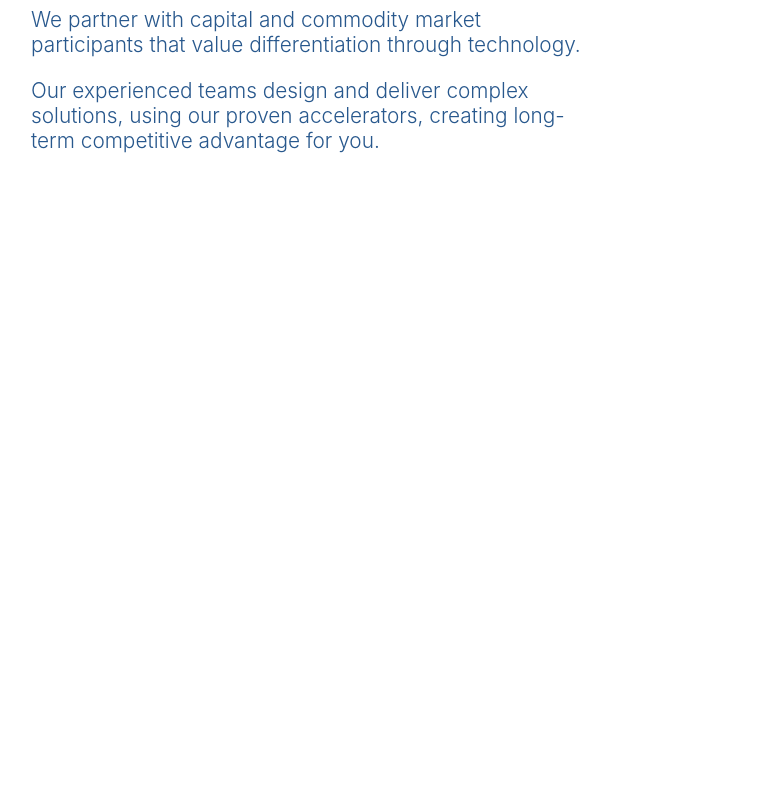
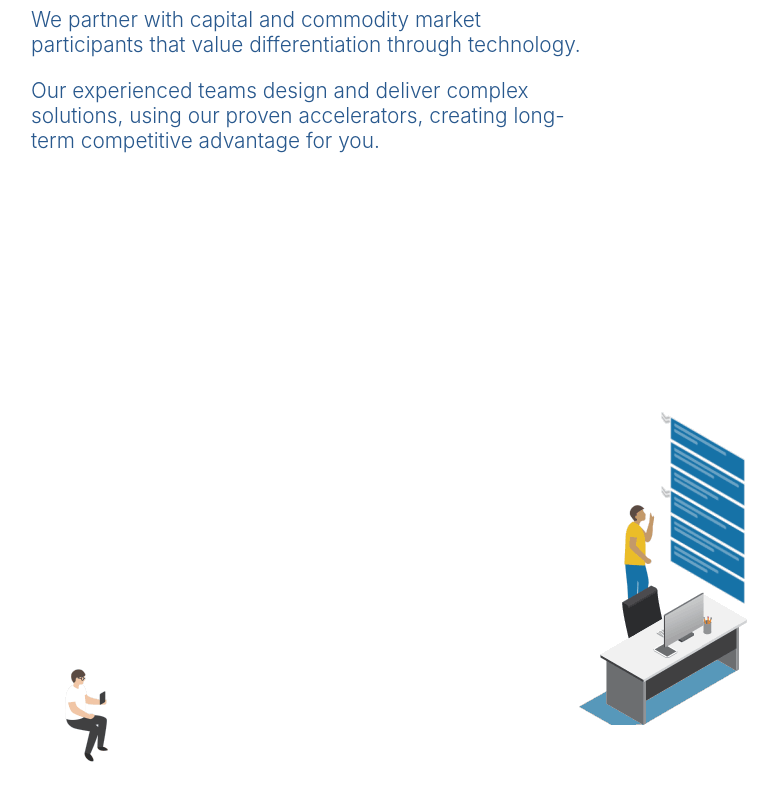
Before and after one commit to MilanP5G/weareadaptive.com, a React (Create React App) app: page / in a window 1280 px wide. Shown: the part 450-1250 px from the top of the page, without its empty margins (69-847 px from the left). Before the commit the page ends 800 px from the top, so only its background shows below. Built offline with nearby package versions, Linux system fonts and the light colour scheme.

Commit message:
added solutions gif to support title and text

```diff
--- a/src/components/main/Main.js
+++ b/src/components/main/Main.js
@@ -1,4 +1,5 @@
 import React from 'react';
+import gifSolution from '../../assets/FunctionSolution.gif'
 import '../../styling/main.css';
 
 const Main = () => {
@@ -12,6 +13,10 @@ const Main = () => {
         <p>Our experienced teams design and deliver complex solutions, using our proven accelerators,
            creating long-term competitive advantage for you.</p>
       </div>
+      <div className='origin-image'>
+        <img src={gifSolution} alt='Solution pathway' />
+      </div>
+
     </div>
   )
 
```
Also changed, not shown: src/assets/FunctionSolution.gif (added).
